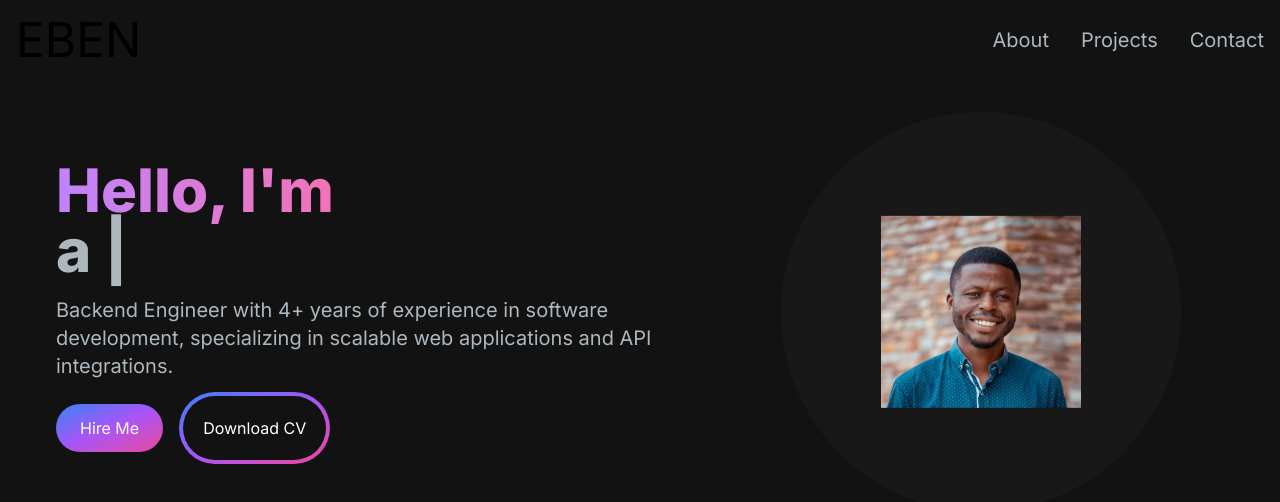
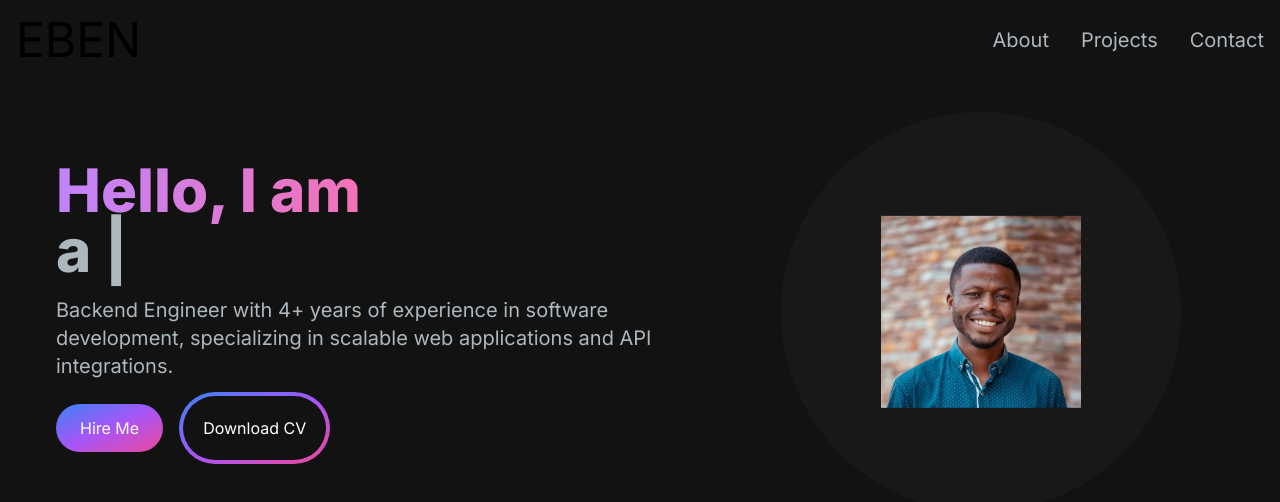
Before and after one commit to iNezerr/nezer, a Next.js app: page / in a window 1280 px wide. Shown: the top 502 px of the page. Built offline with nearby package versions, Linux system fonts and the light colour scheme.

Commit message:
feat: update greeting text in HeroSection component

```diff
--- a/src/app/components/HeroSection.tsx
+++ b/src/app/components/HeroSection.tsx
@@ -11,7 +11,7 @@
       <div className="grid grid-cols-1 lg:grid-cols-12">
         <div className="col-span-7 place-self-center text-center sm:text-left">
           <h1 className='text-[#ADB7BE] mb-4 text-4xl sm:text-5xl lg:text-6xl font-extrabold'>
-            <span className='text-transparent bg-clip-text bg-gradient-to-r from-purple-400 to-pink-400'>Hello, I'm {""}</span>
+            <span className='text-transparent bg-clip-text bg-gradient-to-r from-purple-400 to-pink-400'>Hello, I am {""}</span>
             <br />
             <TypeAnimation
               sequence={[
```
